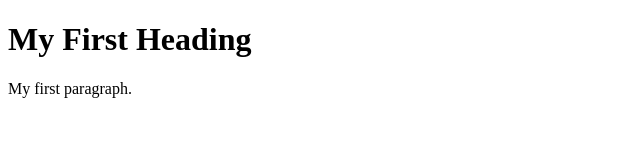
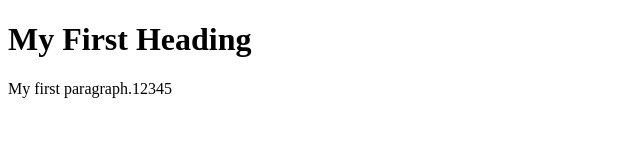
Before and after one commit to arunadattathri/Secondrepo, a plain HTML site: page index.html in a window 1280 px wide. Shown: the full height of the page, 0-640 px from the left. Drawn offline with Linux system fonts and the light colour scheme.

Commit message:
Update index.html

```diff
--- a/index.html
+++ b/index.html
@@ -6,7 +6,7 @@
 <body>
 
 <h1>My First Heading</h1>
-<p>My first paragraph.</p>
+<p>My first paragraph.12345</p>
 
 </body>
 </html>
```
